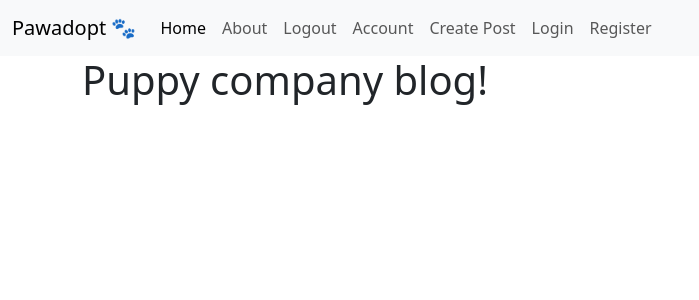
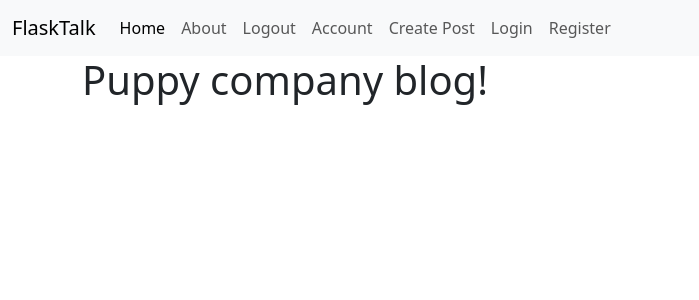
Before and after one commit to RalitsaTerzieva/flasktalk, a Flask app: page / in a window 1280 px wide. Shown: the top 300 px of the page, without its empty margins (0-699 px from the left). Run offline with Flask 2, Linux system fonts and the light colour scheme.

Commit message:
Fix error in navbar in base template

```diff
--- a/puppycompanyblog/templates/base.html
+++ b/puppycompanyblog/templates/base.html
@@ -9,7 +9,7 @@
 <body>
     <nav class="navbar navbar-expand-lg bg-body-tertiary">
         <div class="container-fluid">
-          <a class="navbar-brand" href="{{url_for('index')}}">Pawadopt 🐾</a>
+          <a class="navbar-brand" href="{{url_for('core.index')}}">FlaskTalk</a>
           <button class="navbar-toggler" type="button" data-bs-toggle="collapse" data-bs-target="#navbarNavAltMarkup" aria-controls="navbarNavAltMarkup" aria-expanded="false" aria-label="Toggle navigation">
             <span class="navbar-toggler-icon"></span>
           </button>
```
